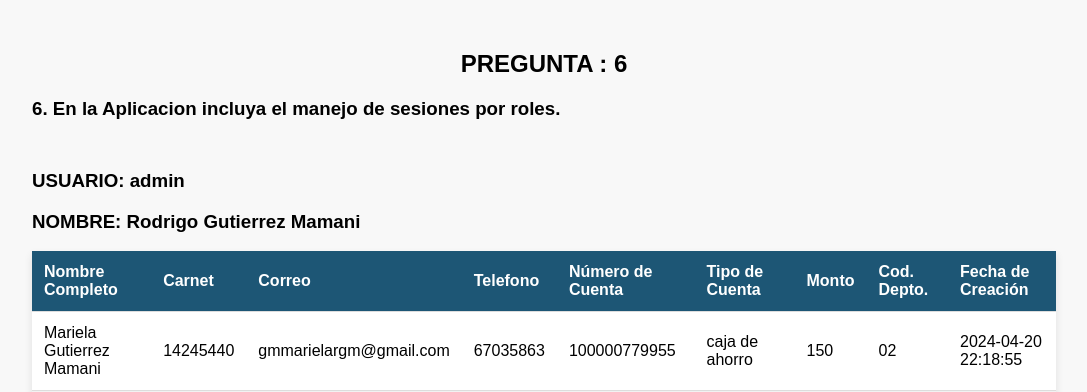
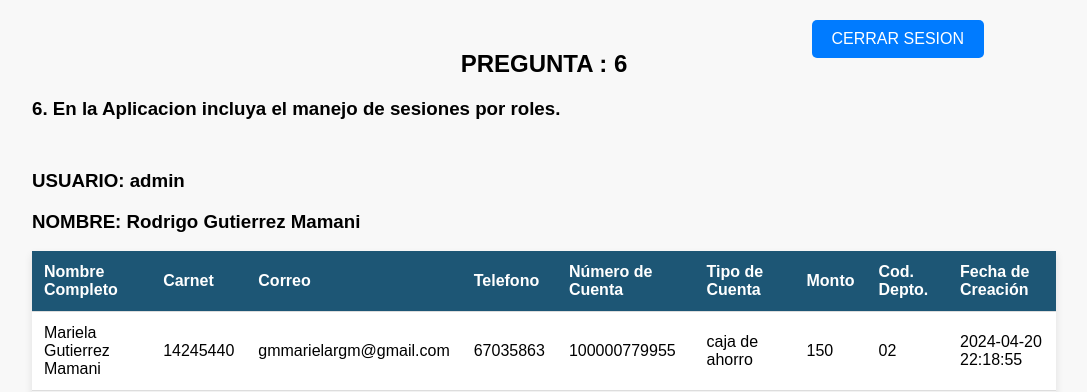
Before and after one commit to 1234RoDrIgO/PRIMER-EXAMEN-324-MULTI, a PHP site: the page made by pregunta_6/admin.php in a window 1280 px wide. Shown: the top 392 px of the page, without its empty margins (96-1183 px from the left). Run offline with PHP 8.4, Linux system fonts and the light colour scheme; data comes from the database, SQL or seed files in the repository.

Commit message:
Add files via upload

```diff
--- a/pregunta_6/cabecera.inc.php
+++ b/pregunta_6/cabecera.inc.php
@@ -10,7 +10,7 @@
     <div class="tabla-container">
         <h2>PREGUNTA : 6</h2>
         <h3>6. En la Aplicacion incluya el manejo de sesiones por roles.</h3>
-
+        <a href="index.php" class="boton-cerrar-sesion">CERRAR SESION</a>
         <?php
             include "conexion.inc.php";
         ?>
--- a/pregunta_6/estilos/estilosP6.css
+++ b/pregunta_6/estilos/estilosP6.css
@@ -5,7 +5,74 @@ body {
     padding: 0;
 }
 
+.boton-cerrar-sesion {
+    display: inline-block;
+    padding: 10px 20px;
+    background-color: #007bff; /* Azul llamativo */
+    color: white;
+    text-decoration: none;
+    border: none;
+    border-radius: 5px;
+    cursor: pointer;
+    font-size: 16px;
+    text-align: center;
+}
 
+.boton-cerrar-sesion:hover {
+    background-color: #0056b3; /* Azul más oscuro al pasar el mouse */
+}
+
+/* Estilos para colocar el botón en la esquina superior derecha */
+.boton-cerrar-sesion {
+    position: absolute;
+    top: 20px;
+    right: 200px;
+}
+
+.boton-anadir {
+    display: inline-block;
+    padding: 10px 20px;
+    background-color: #007bff; /* Celeste llamativo */
+    color: white;
+    text-decoration: none;
+    border: none;
+    border-radius: 5px;
+    cursor: pointer;
+    font-size: 16px;
+    text-align: center;
+}
+
+.boton-anadir:hover {
+    background-color: #0056b3; /* Celeste más oscuro al pasar el mouse */
+}
+
+.boton-eliminar, .boton-editar {
+    display: inline-block;
+    padding: 10px 20px;
+    color: white;
+    text-decoration: none;
+    border: none;
+    border-radius: 5px;
+    cursor: pointer;
+    font-size: 16px;
+    text-align: center;
+}
+
+.boton-eliminar {
+    background-color: #dc3545; /* Rojo llamativo */
+}
+
+.boton-editar {
+    background-color: #007bff; /* Azul llamativo */
+}
+
+.boton-eliminar:hover {
+    background-color: #c82333; /* Rojo más oscuro al pasar el mouse */
+}
+
+.boton-editar:hover {
+    background-color: #0056b3; /* Azul más oscuro al pasar el mouse */
+}
 
 .tabla-container {
     width: 80%;
```
